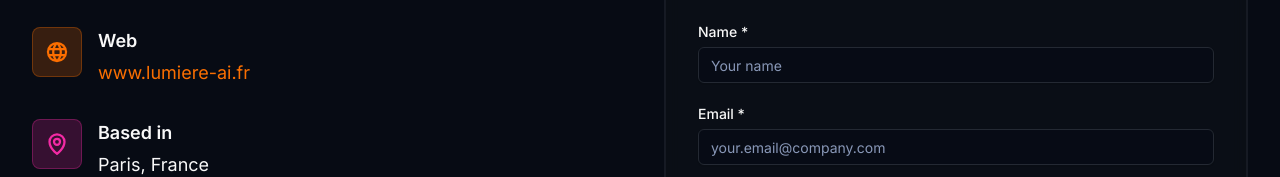
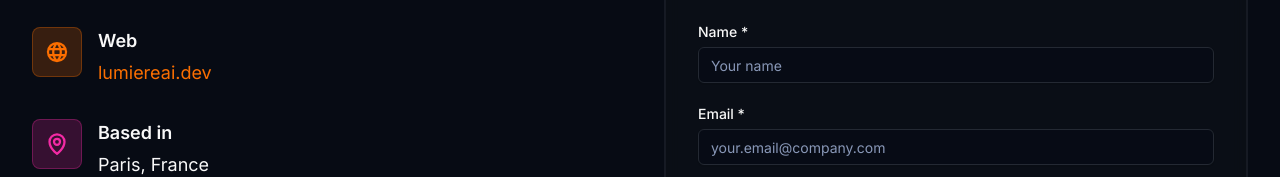
Before and after one commit to chsafouane/lumiere-ai-website, a React (Vite) app: page /contact in a window 1280 px wide. Shown: the part 458-635 px from the top of the page. Built offline with nearby package versions, Linux system fonts and the light colour scheme.

Commit message:
Generated by Spark: change the website displayed to lumiereai.dev

```diff
--- a/src/pages/Contact.tsx
+++ b/src/pages/Contact.tsx
@@ -90,8 +90,8 @@ export function Contact() {
                   </div>
                   <div>
                     <p className="font-semibold mb-1 text-lg">Web</p>
-                    <a href="https://www.lumiere-ai.fr" target="_blank" rel="noopener noreferrer" className="text-lg hover:underline text-[oklch(0.70_0.20_50)]">
-                      www.lumiere-ai.fr
+                    <a href="https://lumiereai.dev" target="_blank" rel="noopener noreferrer" className="text-lg hover:underline text-[oklch(0.70_0.20_50)]">
+                      lumiereai.dev
                     </a>
                   </div>
                 </div>
```
